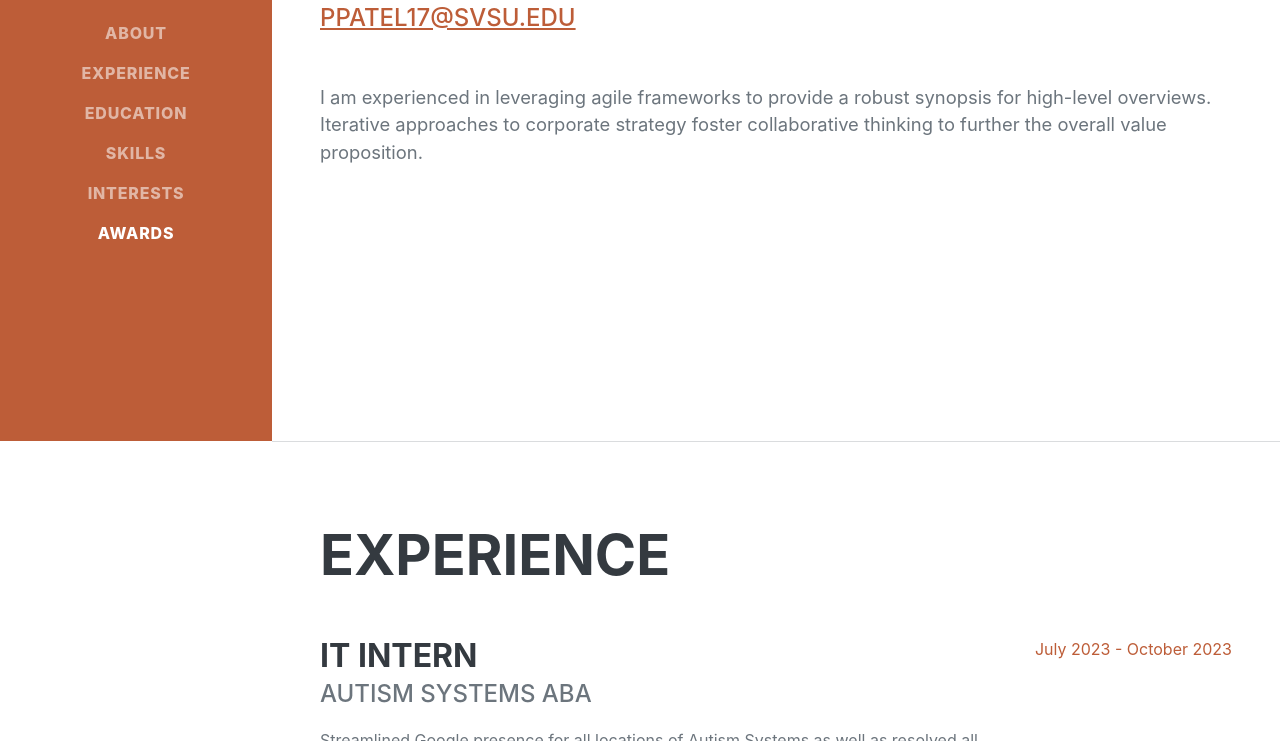
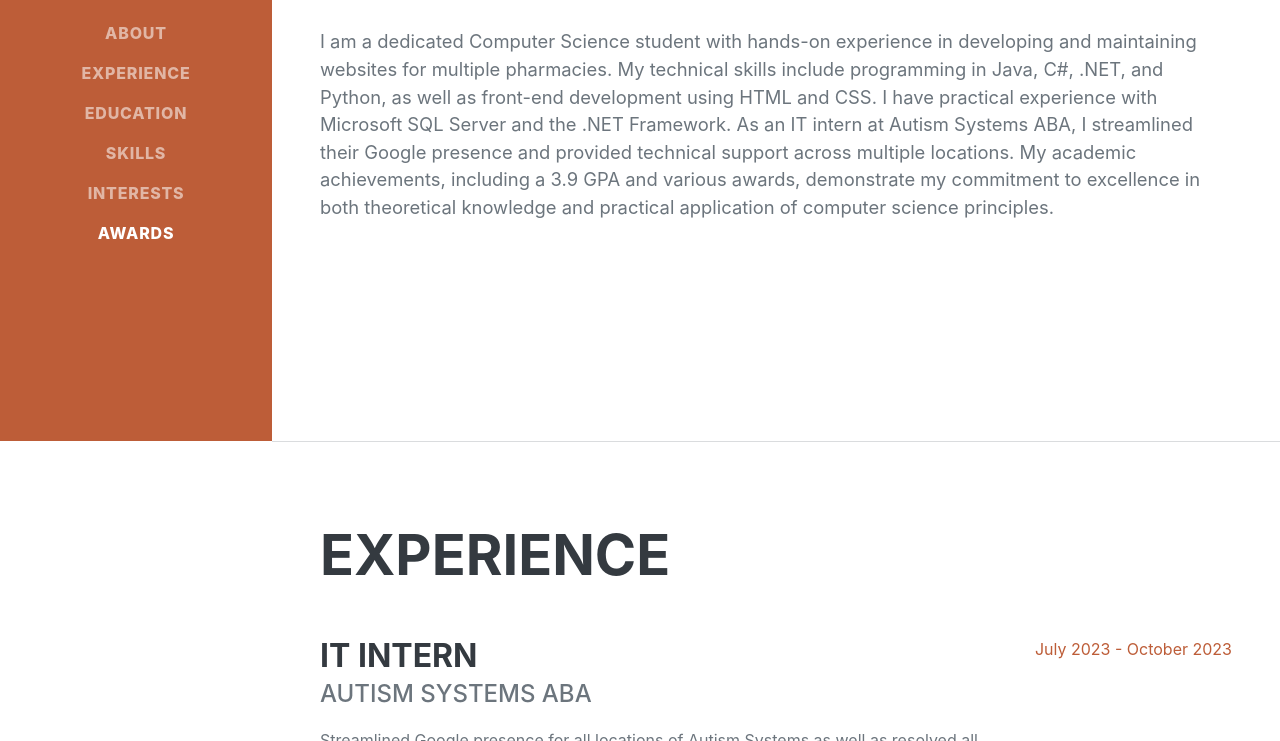
Before and after one commit to pratham-patell/pratham-patell, a plain HTML site: page resume/index.html in a window 1280 px wide. Shown: the part 359-1100 px from the top of the page. Drawn offline with nearby package versions, Linux system fonts and the light colour scheme; a web font is replaced by a local one.

Commit message:
Update index.html
Changed description

```diff
--- a/resume/index.html
+++ b/resume/index.html
@@ -47,7 +47,7 @@
                     4482 Snowbell Drive · Saginaw, MI 48603 · (989) 964-1453 ·
                     <a href="mailto:ppatel17@svsu.edu">ppatel17@svsu.edu</a>
                 </div>
-                <p class="lead mb-5">I am experienced in leveraging agile frameworks to provide a robust synopsis for high-level overviews. Iterative approaches to corporate strategy foster collaborative thinking to further the overall value proposition.</p>
+                <p class="lead mb-5">I am a dedicated Computer Science student with hands-on experience in developing and maintaining websites for multiple pharmacies. My technical skills include programming in Java, C#, .NET, and Python, as well as front-end development using HTML and CSS. I have practical experience with Microsoft SQL Server and the .NET Framework. As an IT intern at Autism Systems ABA, I streamlined their Google presence and provided technical support across multiple locations. My academic achievements, including a 3.9 GPA and various awards, demonstrate my commitment to excellence in both theoretical knowledge and practical application of computer science principles.</p>
             </div>
         </section>
         <hr class="m-0" />
```
